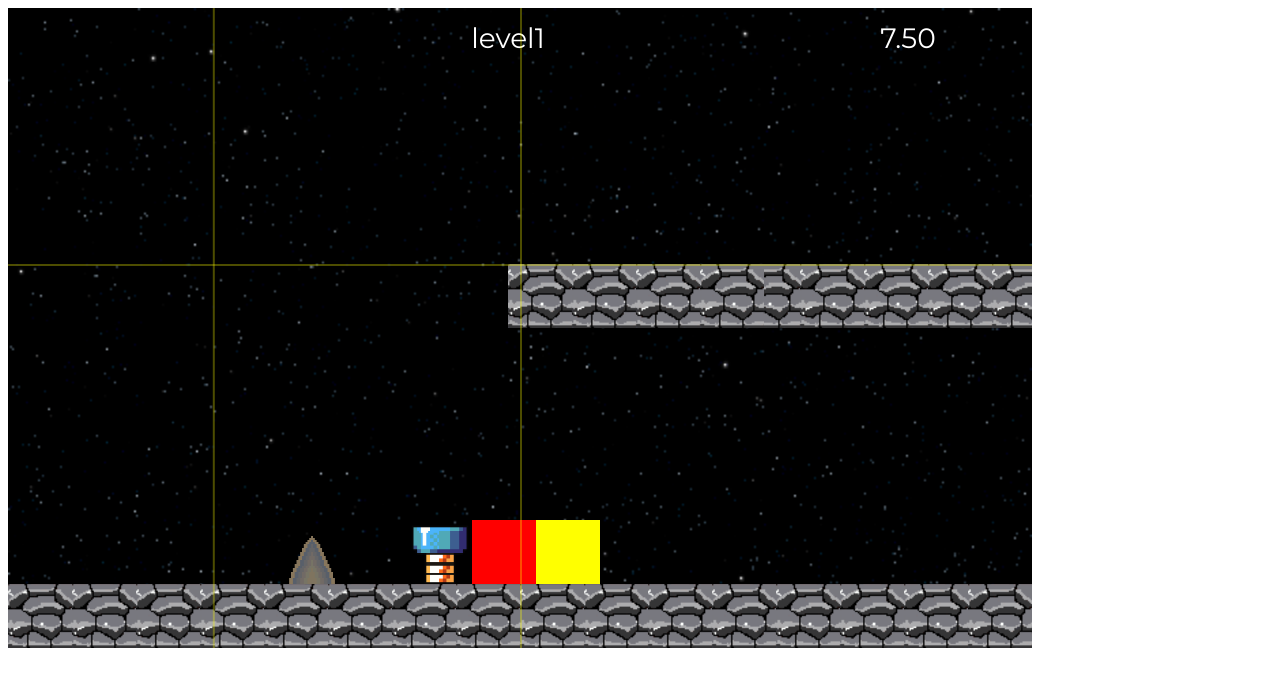
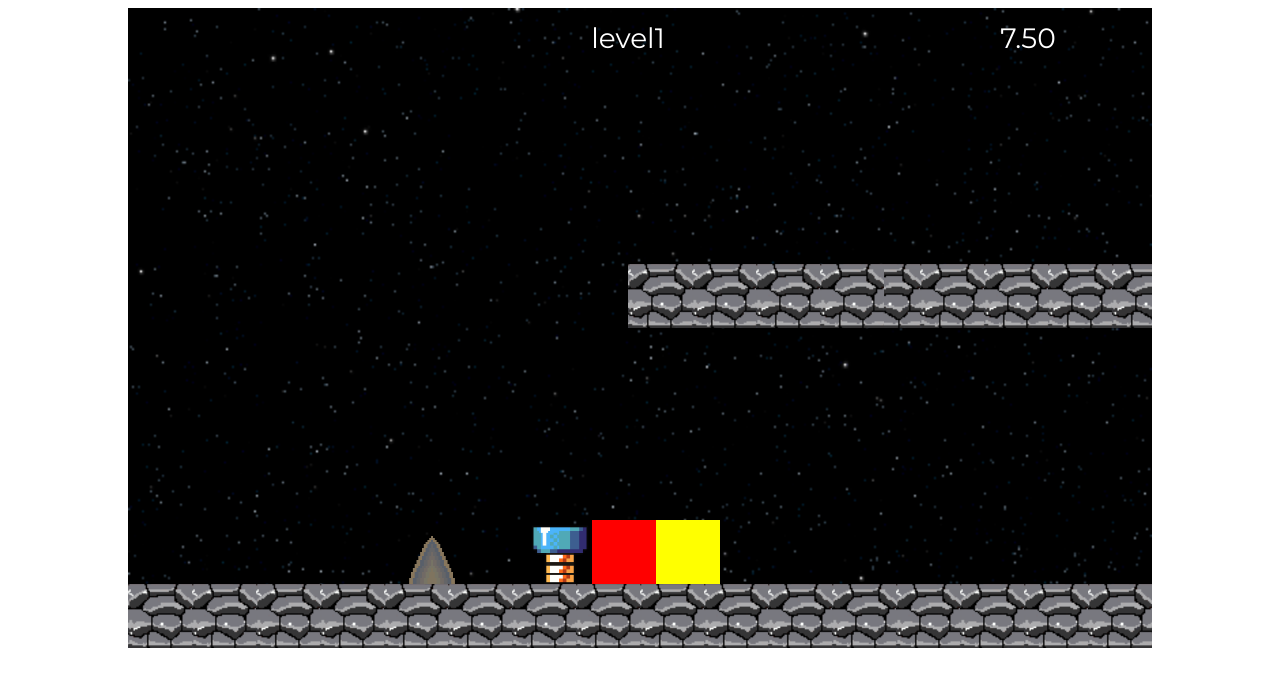
Before and after one commit to malik-shr/celestial, a website built with Vite: page core/index.html in a window 1280 px wide. Built offline with nearby package versions, Linux system fonts and the light colour scheme; files whose address does not match are found by name.

Commit message:
Adjust player offset, center game

```diff
--- a/core/src/camera/camera.js
+++ b/core/src/camera/camera.js
@@ -73,10 +73,6 @@ export default class Camera {
     checkShaking() {
         if (!this.shaking) return
 
-        if (this.shakerTick === 0) {
-            this.save()
-        }
-
         ++this.shakerTick
 
         // Calculate the current shake amplitude using a decaying sine wave
@@ -102,7 +98,6 @@ export default class Camera {
         if (this.shakerTick >= 20) {
             this.shaking = false
             this.shakerTick = 0
-            //this.load() // Stop panning if any
         }
     }
 
--- a/core/src/element/player.js
+++ b/core/src/element/player.js
@@ -60,16 +60,16 @@ export default class Player extends Element {
 
         // ------Variables for sprite
         this.isMovingRight = true
-        this.playerImage = new Sprite("player/pixilartSprite.png", this.width, this.height, 70, 70)
-        this.standRight = new Sprite("player/standingRight.png", this.width, this.height, 70, 70)
-        this.standLeft = new Sprite("player/StandingLeft.png", this.width, this.height, 70, 70)
-        this.runRight = new Sprite("player/pixilartSprite.png", this.width, this.height, 70, 70)
-        this.runLeft = new Sprite("player/pixilartSpriteLeft.png", this.width, this.height, 70, 70)
-        this.jumpRight = new Sprite("player/jumpRight.png", this.width, this.height, 70, 70)
-        this.jumpUp = new Sprite("player/jumpUp.png", this.width, this.height, 70, 70)
-        this.airTimeUp = new Sprite("player/airTimeUp.png", this.width, this.height, 70, 70)
-        this.jumpUpLeft = new Sprite("player/jumpUpLeft.png", this.width, this.height, 70, 70)
-        this.airTimeLeft = new Sprite("player/airTimeLeft.png", this.width, this.height, 70, 70)
+        this.playerImage = new Sprite("player/pixilartSprite.png", this.width, this.height, 70, 65)
+        this.standRight = new Sprite("player/standingRight.png", this.width, this.height, 70, 65)
+        this.standLeft = new Sprite("player/StandingLeft.png", this.width, this.height, 70, 65)
+        this.runRight = new Sprite("player/pixilartSprite.png", this.width, this.height, 70, 65)
+        this.runLeft = new Sprite("player/pixilartSpriteLeft.png", this.width, this.height, 70, 65)
+        this.jumpRight = new Sprite("player/jumpRight.png", this.width, this.height, 70, 65)
+        this.jumpUp = new Sprite("player/jumpUp.png", this.width, this.height, 70, 65)
+        this.airTimeUp = new Sprite("player/airTimeUp.png", this.width, this.height, 70, 65)
+        this.jumpUpLeft = new Sprite("player/jumpUpLeft.png", this.width, this.height, 70, 65)
+        this.airTimeLeft = new Sprite("player/airTimeLeft.png", this.width, this.height, 70, 65)
 
         this.dashJumpUpRight = new Sprite(
             "player/dashJumpUpRight.png",
@@ -181,6 +181,8 @@ export default class Player extends Element {
         ctx.beginPath()
 
         if (!this.currentSprite.loaded) return
+
+        ctx.filter = this.isDashing ? "blur(0.6px)" : "none"
 
         this.currentSprite.draw(ctx, this.currentFrame, 0, this.position)
 
--- a/core/src/game.js
+++ b/core/src/game.js
@@ -110,7 +110,7 @@ export default class Game {
                 this.particles.animate(this.ctx)
             }
             // DEBUG
-            this.camera.draw(this.ctx)
+            //this.camera.draw(this.ctx)
 
             this.ctx.restore()
         }
--- a/core/src/main.css
+++ b/core/src/main.css
@@ -1 +1,6 @@
 @import url("https://fonts.googleapis.com/css2?family=Montserrat:ital,wght@0,100..900;1,100..900&display=swap");
+
+body {
+    display: flex;
+    justify-content: center;
+}
--- a/core/src/ui/completed.js
+++ b/core/src/ui/completed.js
@@ -84,7 +84,7 @@ export default class Completed {
             (-(this.scale - 1) * this.canvas.height) / 2
         )
 
-        ctx.fillStyle = "rgba(144, 238, 144, 0.95)"
+        ctx.fillStyle = "rgba(144, 238, 144, 1)"
         ctx.roundRect(this.box.position.x, this.box.position.y, this.width, this.height, [15])
         ctx.fill()
 
--- a/core/src/ui/pause.js
+++ b/core/src/ui/pause.js
@@ -123,7 +123,7 @@ export default class Pause {
             (-(this.scale - 1) * this.canvas.height) / 2
         )
 
-        ctx.fillStyle = "rgba(144, 238, 144, 0.95)"
+        ctx.fillStyle = "rgba(144, 238, 144, 1)"
 
         ctx.roundRect(this.box.position.x, this.box.position.y, this.width, this.height, [15])
         ctx.fill()
--- a/core/src/ui/submenu.js
+++ b/core/src/ui/submenu.js
@@ -65,7 +65,7 @@ export default class SubMenu {
         ctx.beginPath()
         ctx.save()
 
-        ctx.fillStyle = "rgba(144, 238, 144, 0.95)"
+        ctx.fillStyle = "rgba(144, 238, 144, 1)"
         ctx.roundRect(this.box.position.x, this.box.position.y, this.width, this.height, [15])
         ctx.fill()
 
```
